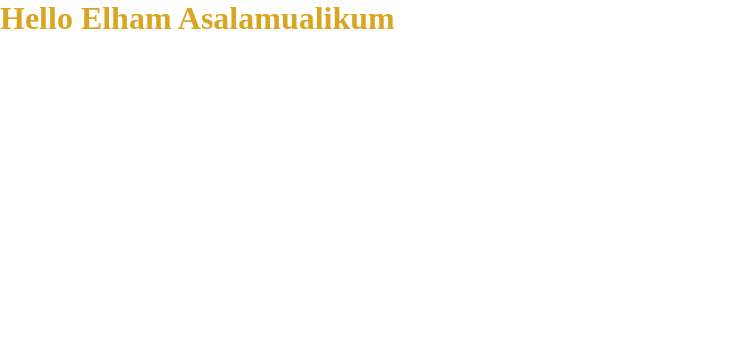
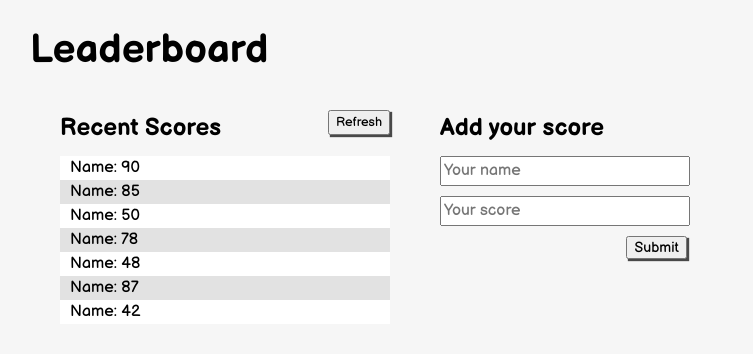
Before and after one commit to RHK-MICROVERSE/Leaderboard, a website built with webpack: page src/index.html in a window 1280 px wide. Shown: the whole page, without its empty margins (0-753 px from the left). Built offline with nearby package versions, Linux system fonts and the light colour scheme.

Commit message:
Implemented Phase One requirement

```diff
--- a/src/index.css
+++ b/src/index.css
@@ -1,9 +1,135 @@
-* {
-  padding: 0;
-  margin: 0;
+@import url('https://fonts.googleapis.com/css2?family=Balsamiq+Sans:ital,wght@0,400;0,700;1,400;1,700&display=swap');
+
+*,
+*::before,
+*::after {
   box-sizing: border-box;
 }
 
-h1 {
-  color: goldenrod;
+* {
+  margin: 0;
 }
+
+html,
+body {
+  height: 100%;
+}
+
+body {
+  line-height: 1.5;
+  -webkit-font-smoothing: antialiased;
+  background-color: #f6f6f6;
+  font-family: 'Balsamiq Sans', sans-serif;
+}
+
+img,
+picture,
+video,
+canvas,
+svg {
+  display: block;
+  max-width: 100%;
+}
+
+input,
+button,
+textarea,
+select {
+  font: inherit;
+}
+
+p,
+h1,
+h2,
+h3,
+h4,
+h5,
+h6 {
+  overflow-wrap: break-word;
+}
+
+#root,
+#__next {
+  isolation: isolate;
+}
+
+.containerMaster {
+  margin: 20px 30px;
+}
+
+.title {
+  font-size: 40px;
+}
+
+.containerRank {
+  margin: 30px;
+  display: flex;
+  gap: 50px;
+}
+
+.listScore {
+  min-width: 330px;
+  display: flex;
+  flex-direction: column;
+  gap: 10px;
+}
+
+.headerListScore {
+  display: flex;
+  flex-direction: row;
+  justify-content: space-between;
+}
+
+.latestScores {
+  margin-right: 20px;
+}
+
+.refreshButton {
+  height: min-content;
+  font-size: 0.8em;
+  box-shadow: 2px 2px 1px rgba(0, 0, 0, 0.705);
+  cursor: pointer;
+}
+
+.scoreListData {
+  border: 2px solid black;
+}
+
+.datas {
+  padding-left: 0;
+}
+
+.data {
+  list-style: none;
+  padding-left: 10px;
+  text-align: left;
+}
+
+li:nth-child(odd) {
+  background-color: rgb(255, 255, 255);
+}
+
+li:nth-child(even) {
+  background-color: rgb(226, 226, 226);
+}
+
+.scoreInput {
+  min-width: 250px;
+}
+
+.formInput {
+  display: flex;
+  flex-direction: column;
+  gap: 10px;
+  margin-top: 10px;
+}
+
+.userInputSubmit {
+  width: fit-content;
+  height: min-content;
+  align-self: flex-end;
+  box-shadow: 2px 2px 1px rgba(0, 0, 0, 0.705);
+  margin-right: 3px;
+  font-size: 0.9em;
+  cursor: pointer;
+}
--- a/src/index.html
+++ b/src/index.html
@@ -1,13 +1,53 @@
 <!DOCTYPE html>
 <html lang="en">
+
 <head>
   <meta charset="UTF-8">
   <meta http-equiv="X-UA-Compatible" content="IE=edge">
   <meta name="viewport" content="width=device-width, initial-scale=1.0">
-  <!-- <script src="./index.js" type="module"></script> -->
   <title>Leaderboard</title>
+  <!-- <link rel="stylesheet" href="./index.css"> -->
 </head>
+
 <body>
-  <h1>Hello Elham Asalamualikum</h1>
+  <div class="containerMaster">
+    <h1 class="title">Leaderboard</h1>
+    <div class="containerRank">
+      <section class="listScore">
+        <!-- dynamic load from ranklist.js-->
+      </section>
+      <section class="scoreInput">
+        <!-- dynamic load from addscore.js-->
+      </section>
+    </div>
+  </div>
 </body>
+
 </html>
+
+<!-- <!DOCTYPE html>
+<html lang="en">
+
+<head>
+  <meta charset="UTF-8">
+  <meta http-equiv="X-UA-Compatible" content="IE=edge">
+  <meta name="viewport" content="width=device-width, initial-scale=1.0">
+  <title>Leaderboard</title>
+  <link rel="stylesheet" href="style.css">
+</head>
+
+<body>
+  <div class="container">
+    <h1 class="apps-title">Leaderboard</h1>
+    <div class="container-score">
+      <section class="scores-list">
+         dynamic load from scoresList.js
+      </section>
+      <section class="input-score">
+         dynamic load from scoreAdd.js
+      </section>
+    </div>
+  </div>
+</body>
+
+</html> -->
--- a/src/index.js
+++ b/src/index.js
@@ -1 +1,7 @@
 import './index.css';
+
+import Ranks from './modules/ranklist.js';
+import AddScore from './modules/addscore.js';
+
+document.addEventListener('DOMContentLoaded', Ranks.displayRanks);
+document.addEventListener('DOMContentLoaded', AddScore.addScore);
--- /dev/null
+++ b/src/modules/addscore.js
@@ -0,0 +1,17 @@
+const AddScore = {
+  addScore: () => {
+    const scoreInput = document.querySelector('.scoreInput');
+    scoreInput.innerHTML = `
+      <h2>Add your score</h2>
+      <div>
+        <form action="" class="formInput">
+          <input type="text" name="name" id="userName" placeholder="Your name">
+          <input type="text" name="score" id="userScore" placeholder="Your score">
+          <input type="submit" class="userInputSubmit" value="Submit">
+        </form>
+      </div>
+    `;
+  },
+};
+
+export default AddScore;
--- /dev/null
+++ b/src/modules/ranklist.js
@@ -0,0 +1,24 @@
+const Ranks = {
+  displayRanks: () => {
+    const scoresList = document.querySelector('.listScore');
+    scoresList.innerHTML = `
+      <div class="headerListScore">
+        <h2 class="latestScores">Recent Scores</h2>
+        <button class="refreshButton" onclick="location.reload()">Refresh</button>
+      </div>
+      <div class="scorelistData">
+        <ul class="datas">
+          <li class="data">Name: 90</li>
+          <li class="data">Name: 85</li>
+          <li class="data">Name: 50</li>
+          <li class="data">Name: 78</li>
+          <li class="data">Name: 48</li>
+          <li class="data">Name: 87</li>
+          <li class="data">Name: 42</li>
+        </ul>
+      </div>
+    `;
+  },
+};
+
+export default Ranks;
```
